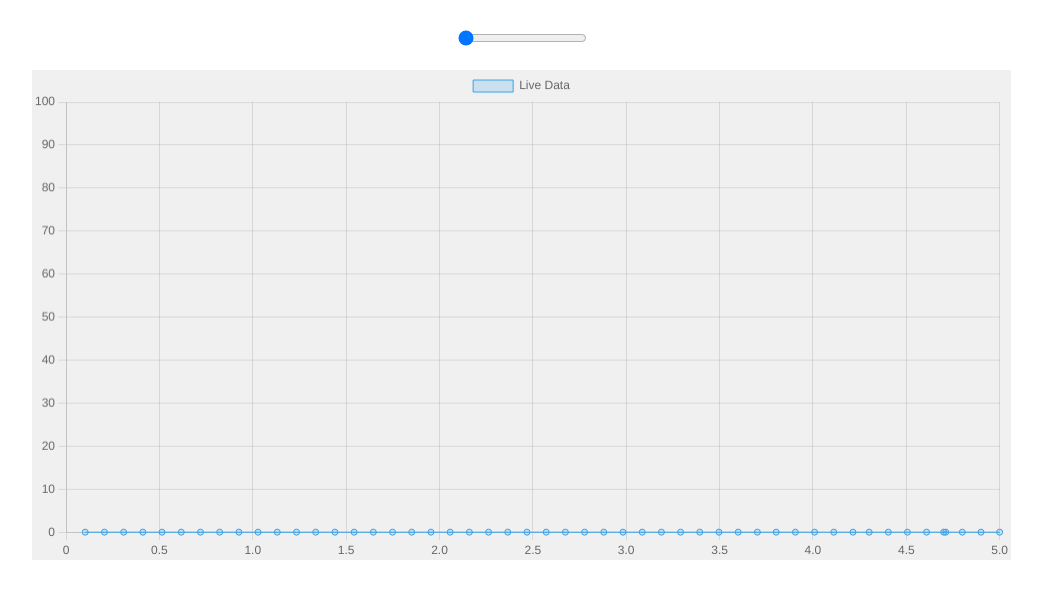
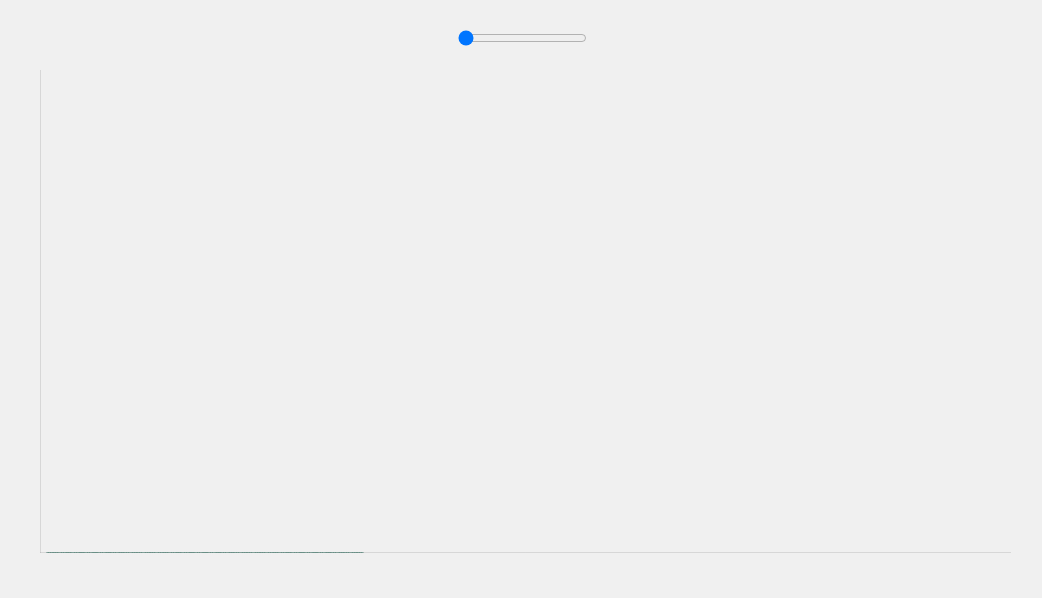
Before and after one commit to pakelcomedy/Live-Area-Graph, a plain HTML site: page index.html in a window 1280 px wide. Shown: the whole page, without its empty margins (118-1160 px from the left). Drawn offline with nearby package versions, Linux system fonts and the light colour scheme.

Commit message:
fix time frame

```diff
--- a/script.js
+++ b/script.js
@@ -6,11 +6,11 @@ const liveChart = new Chart(ctx, {
         labels: [],
         datasets: [{
             label: 'Live Data',
-            backgroundColor: 'rgba(54, 162, 235, 0.2)',
-            borderColor: 'rgba(54, 162, 235, 1)',
+            backgroundColor: 'rgba(93, 135, 125, 0.5)',
+            borderColor: 'rgba(93, 135, 125, 1)',
             borderWidth: 1,
             data: [],
-            fill: false
+            fill: 'origin' // Fill area below the line
         }]
     },
     options: {
@@ -18,11 +18,38 @@ const liveChart = new Chart(ctx, {
         scales: {
             x: {
                 type: 'linear',
-                position: 'bottom'
+                position: 'bottom',
+                min: 0,
+                max: 15,
+                grid: {
+                    display: false // Hide x-axis grid lines
+                },
+                ticks: {
+                    display: false // Hide x-axis ticks
+                }
             },
             y: {
                 suggestedMin: 0,
-                suggestedMax: 100
+                suggestedMax: 100,
+                grid: {
+                    display: false // Hide y-axis grid lines
+                },
+                ticks: {
+                    display: false // Hide y-axis ticks
+                }
+            }
+        },
+        plugins: {
+            legend: {
+                display: false // Hide legend
+            }
+        },
+        elements: {
+            point: {
+                radius: 0 // Hide points
+            },
+            line: {
+                tension: 0.1 // Smoother line
             }
         }
     }
@@ -45,6 +72,13 @@ function updateChart() {
 
     liveChart.data.labels.push(xValue);
     liveChart.data.datasets[0].data.push(yValue);
+
+    // Remove old data if it exceeds 15 seconds
+    if (elapsedSeconds > 15) {
+        liveChart.data.labels.shift();
+        liveChart.data.datasets[0].data.shift();
+    }
+
     liveChart.update();
 }
 
--- a/styles.css
+++ b/styles.css
@@ -2,13 +2,17 @@ body {
     font-family: Arial, sans-serif;
     padding: 20px;
     text-align: center;
+    background-color: #f0f0f0; /* Set background color */
 }
 
 .graph-container {
     width: 80%;
     margin: 20px auto;
+    border: none; /* Remove border */
 }
 
 canvas {
-    background-color: #f0f0f0;
+    background-color: transparent !important; /* Set canvas background to transparent */
+    border: none; /* Remove border */
+    outline: none; /* Remove outline */
 }
```
